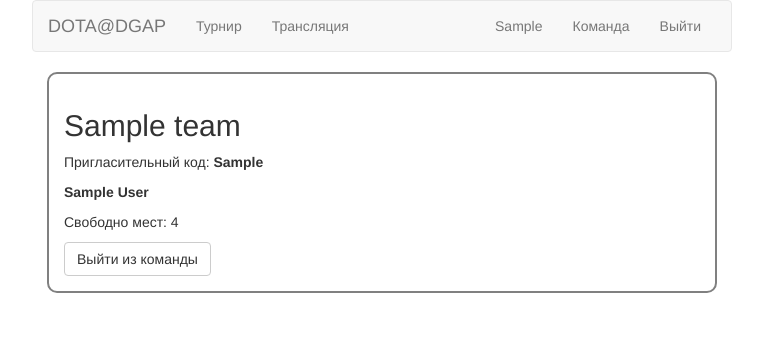
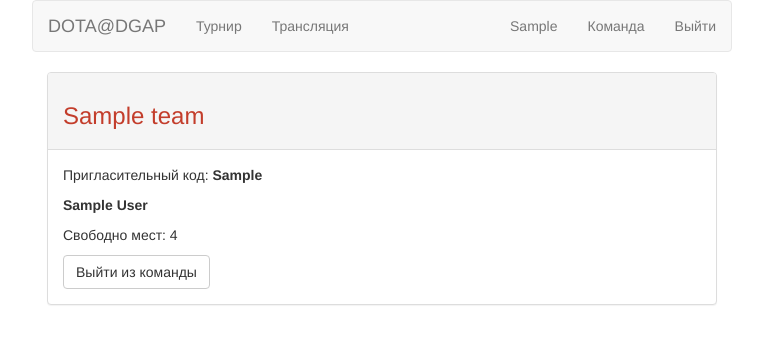
Before and after one commit to FOPF/dgap_challenge, a Django app: page /dota/team/ in a window 1280 px wide. Shown: the top 344 px of the page, without its empty margins (258-1021 px from the left). Run offline with Django 3.2, Linux system fonts and the light colour scheme; a user stored in the database is signed in; tables that the repository leaves empty hold one stand-in row (values such as "Sample post"); some libraries are stand-ins or nearby versions.

Commit message:
Redesign.

```diff
--- a/dota/static/dota/style.css
+++ b/dota/static/dota/style.css
@@ -1,11 +1,13 @@
-/*body {
-    background: url("background_senat.jpg") no-repeat;
-    background-size: cover;
-}*/
 @media (min-width: 768px) {
   .container {
     max-width: 730px;
   }
+}
+nav .container-fluid {
+  padding: 0px;
+}
+.navbar > .container-fluid .navbar-brand {
+  margin-left: 0px;
 }
 .main .article {
   border-radius: 10px;
@@ -14,34 +16,22 @@
   margin-bottom: 10px;
 }
 .article-img {
-        border-radius: 20px;
+  border-radius: 3px;
   overflow: hidden;
 }
-
-
-/*
-.main {
-    margin-top: 190px;
-    background-color: #333333;
-    color: #777777;
-    padding: 0px;
+.article-img img {
+  width: 100%;
 }
-*/
-
-/*
-
-.main .article h2 {
+.panel h1,
+h2,
+h3,
+a {
   color: #c33d2b;
 }
-
-.main .article h2 a {
-     color: #c33d2b;
+.messages .alert {
+  background-color: #64281f;
+  border-color: #64281f;
 }
-
-.!*navbar {
-    background-color: #999999;
-    border: none;
+.messages .alert p {
+  color: #d7d7d7;
 }
-*!
-
-*/
--- a/dota/templates/dota/base.html
+++ b/dota/templates/dota/base.html
@@ -11,10 +11,11 @@
 
     {% load staticfiles %}
     <link href="{% static 'dota/favicon.ico' %}" rel="shortcut icon" type="image/vnd.microsoft.icon">
+    <link href="{% static 'dota/bootstrap.min.css' %}" rel="stylesheet">
+    <link href="{% static 'dota/bootswatch.css' %}" rel="stylesheet">
+    <link href="{% static 'dota/variables.css' %}" rel="stylesheet">
+
     <link href="{% static 'dota/style.css' %}" rel="stylesheet">
-{#    <link href="{% static 'dota/bootstrap.min.css' %}" rel="stylesheet">#}
-    <link href="{% static 'dota/bootswatch.css' %}" rel="stylesheet">
-{#    <link href="{% static 'dota/variables.css' %}" rel="stylesheet">#}
 </head>
 <body>
 <div class="container">
@@ -38,7 +39,7 @@
 
             <ul class="nav navbar-nav navbar-right">
                 {% if user.is_authenticated %}
-                    <li><a>{{ user.first_name }}</a></li>
+                    <p class="navbar-text">{{ user.first_name }}</p>
                     <li><a href="{%  url "dota:team" %}">Команда</a></li>
                     <li><a href="{% url "dota:logout" %}">Выйти</a></li>
                 {% else %}
--- a/dota/templates/dota/team.html
+++ b/dota/templates/dota/team.html
@@ -3,8 +3,11 @@
 {% block content %}
     <div class="team">
         {% if user.userprofile.team_id != -1 %}
-            <div class="article">
-                <h2>{{ team.name }}</h2>
+            <div class="panel panel-default">
+                <div class="panel-heading">
+                    <h3>{{ team.name }}</h3>
+                </div>
+                <div class="panel-body">
                     <p>Пригласительный код: <b>{{ team.invite_key }}</b></p>
                     {% for member in members %}
                         <p><b>{{ member.user.first_name }} {{ member.user.last_name }}</b></p>
@@ -21,10 +24,15 @@
                         <button class="btn btn-default">Выйти из команды</button>
                     </form>
                 </div>
+            </div>
 
         {% elif not user.userprofile.participant %}
-            <div class="article">
-                <h2>Присоединиться к существующей команде</h2>
+            <div class="panel-group">
+                <div class="panel panel-default">
+                    <div class="panel-heading">
+                        <h3>Присоединиться к существующей команде</h3>
+                    </div>
+                    <div class="panel-body">
                         <form name="invite_key" method="post" action={% url 'dota:join' %} class="form-inline">
                             {% csrf_token %}
                             <div class="form-group">
@@ -34,8 +42,12 @@
                             <input type="submit" value="Вступить" class="btn btn-default">
                         </form>
                     </div>
-            <div class="article">
-                <h2>Создать новую команду</h2>
+                </div>
+                <div class="panel panel-default">
+                    <div class="panel-heading">
+                        <h3>Создать новую команду</h3>
+                    </div>
+                    <div class="panel-body">
                         <form name="create_team" method="post" action={% url 'dota:create_team' %} class="form-inline">
                             {% csrf_token %}
                             <div class="form-group">
@@ -45,11 +57,23 @@
                             <input type="submit" value="Создать" class="btn btn-default">
                         </form>
                     </div>
-            <div class="article">
-                <h2>Отправить индивидуальную заявку</h2>
+                </div>
+                <div class="panel panel-default">
+                    <div class="panel-heading">
+                        <h3>Отправить индивидуальную заявку</h3>
+                    </div>
+                    <div class="panel-body">
                         <p><b>Зарегистрируйтесь как индивидуальный участник, и мы подберем Вам команду</b></p>
                         <form name="single_gamer" method="post" action={% url 'dota:single_gamer' %} class="form-inline">
                             {% csrf_token %}
+                            <div class="form-group">
+                                <label>Приемлимые роли:</label>
+                                <label class="checkbox-inline"><input type="checkbox" value="1">Мидер</label>
+                                <label class="checkbox-inline"><input type="checkbox" value="2">Керри</label>
+                                <label class="checkbox-inline"><input type="checkbox" value="3">Хардлайнер</label>
+                                <label class="checkbox-inline"><input type="checkbox" value="4">Семисаппорт</label>
+                                <label class="checkbox-inline"><input type="checkbox" value="5">Фуллсаппорт</label>
+                            </div>
                             <div class="form-group">
                                 <label for="mmr">Примерный ММР (необязательно):</label>
                                 <input type="number" value="1000" name="mmr" size="40" class="form-control">
@@ -57,15 +81,21 @@
                             <input type="submit" value="Зарегистрироваться" class="btn btn-default">
                         </form>
                     </div>
+                </div>
+            </div>
         {% else %}
-            <div class="article">
-                <h2>Индивидуальный участник</h2>
+            <div class="panel panel-heading">
+                <div class="panel-heading">
+                    <h3>Индивидуальный участник</h3>
+                </div>
+                <div class="panel-body">
                     <p><b>Ваша заявка принята. Скоро мы подберем Вам команду:)</b></p>
                     <form name="refuse" method="post" action={% url 'dota:refuse' %}>
                         {% csrf_token %}
                         <button class="btn btn-default">Отозвать заявку</button>
                     </form>
                 </div>
+            </div>
         {% endif %}
     </div>
 {% endblock %}
--- a/dota/urls.py
+++ b/dota/urls.py
@@ -20,7 +20,7 @@ urlpatterns = [
     url(r'^team/$', login_required(
         login_url='/sport/login/login/vk-oauth2/?next=/sport/dota/team/'
     )(views.TeamView.as_view()), name="team"),
-    # url(r'^team/(?P<invite_key>\d+)/$', login_required(views.join)),
+    url(r'^team/(?P<invite_key>\d+)/$', login_required(views.join)),
     url(r'^join/$', login_required(views.join), name="join"),
     url(r'^logout/$', views.logout, name='logout'),
     url(r'^create_team/$', login_required(views.create_team), name="create_team"),
```
Also changed, not shown: dota/templates/dota/article_detail.html (+8 -4 lines), dota/templates/dota/article_list.html (+10 -6 lines), dota/templates/dota/live.html (+18 -6 lines), dota/templates/dota/tournament.html (+11 -9 lines). Lines whose indentation alone changed are shown as unchanged.
